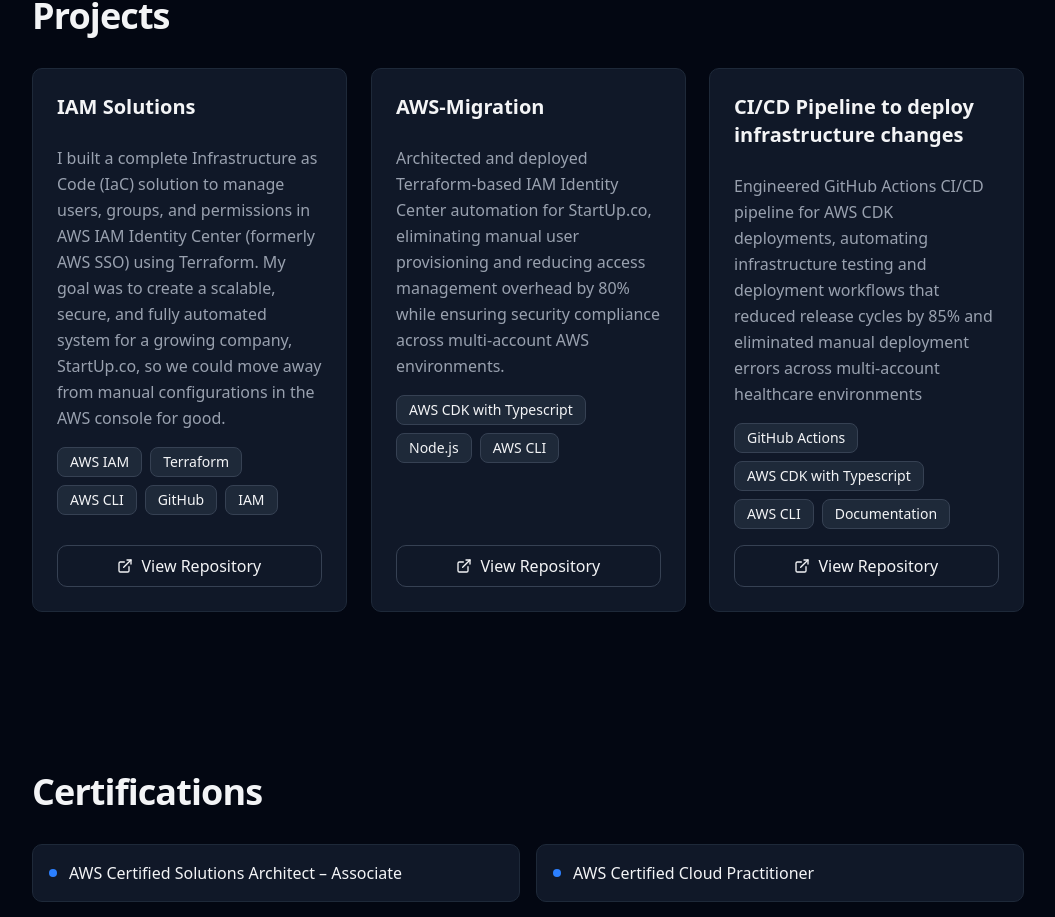
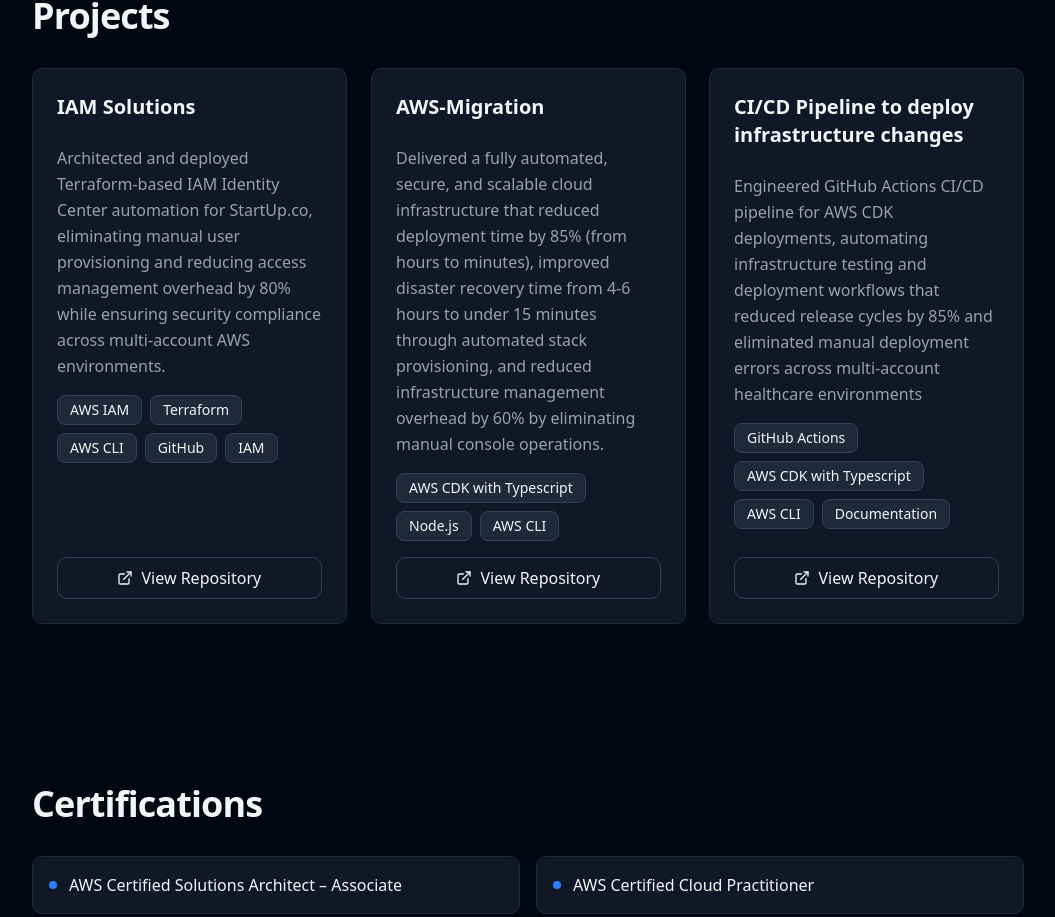
Before and after one commit to iac23/portfolio, a Next.js app: page / in a window 1280 px wide. Shown: the part 1163-2080 px from the top of the page, without its empty margins (112-1167 px from the left). Built offline with nearby package versions, Linux system fonts and the light colour scheme.

Commit message:
fixed errors, projects are now updated with latest info

```diff
--- a/src/app/page.tsx
+++ b/src/app/page.tsx
@@ -77,8 +77,8 @@ export default function Portfolio() {
               <div className="p-6 pt-0 flex-1 flex flex-col justify-between gap-4">
                 <div className="space-y-4">
                   <p className="text-gray-400 leading-relaxed">
-                    I built a complete Infrastructure as Code (IaC) solution to manage users, groups, and permissions in AWS IAM Identity Center (formerly AWS SSO) using Terraform.
-                    My goal was to create a scalable, secure, and fully automated system for a growing company, StartUp.co, so we could move away from manual configurations in the AWS console for good.
+                   Architected and deployed Terraform-based IAM Identity Center automation for StartUp.co,
+                   eliminating manual user provisioning and reducing access management overhead by 80% while ensuring security compliance across multi-account AWS environments.
                   </p>
                   <div className="flex flex-wrap gap-2">
                     <span className="px-3 py-1 text-sm bg-gray-800 border border-gray-700 rounded-md">AWS IAM</span>
@@ -110,8 +110,9 @@ export default function Portfolio() {
               <div className="p-6 pt-0 flex-1 flex flex-col justify-between gap-4">
                 <div className="space-y-4">
                   <p className="text-gray-400 leading-relaxed">
-                   Architected and deployed Terraform-based IAM Identity Center automation for StartUp.co,
-                   eliminating manual user provisioning and reducing access management overhead by 80% while ensuring security compliance across multi-account AWS environments.
+                   Delivered a fully automated, secure, and scalable cloud infrastructure that reduced deployment time by 85% (from hours to minutes),
+                   improved disaster recovery time from 4-6 hours to under 15 minutes through automated stack provisioning,
+                   and reduced infrastructure management overhead by 60% by eliminating manual console operations.
                   </p>
                   <div className="flex flex-wrap gap-2">
                     <span className="px-3 py-1 text-sm bg-gray-800 border border-gray-700 rounded-md">
```
